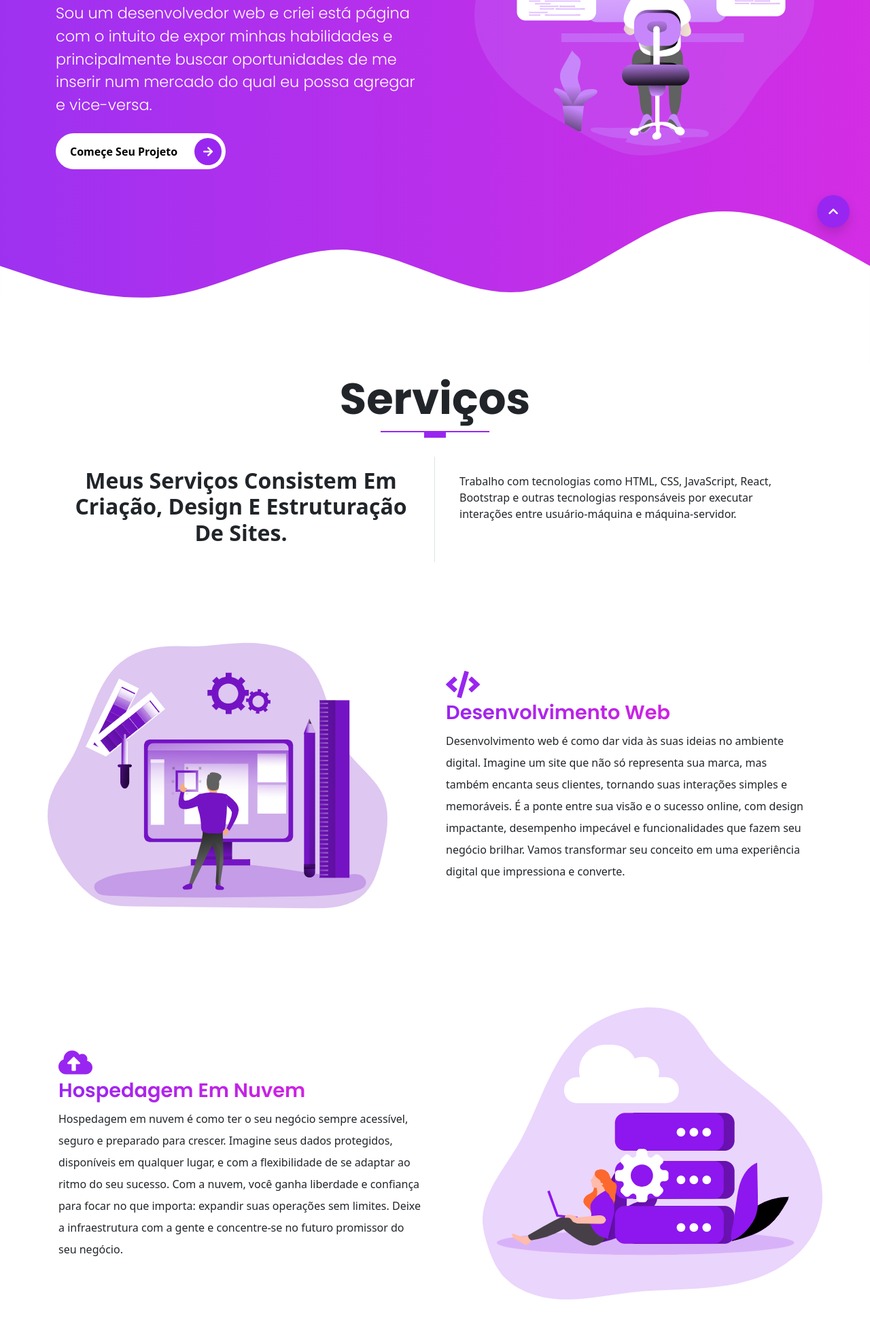
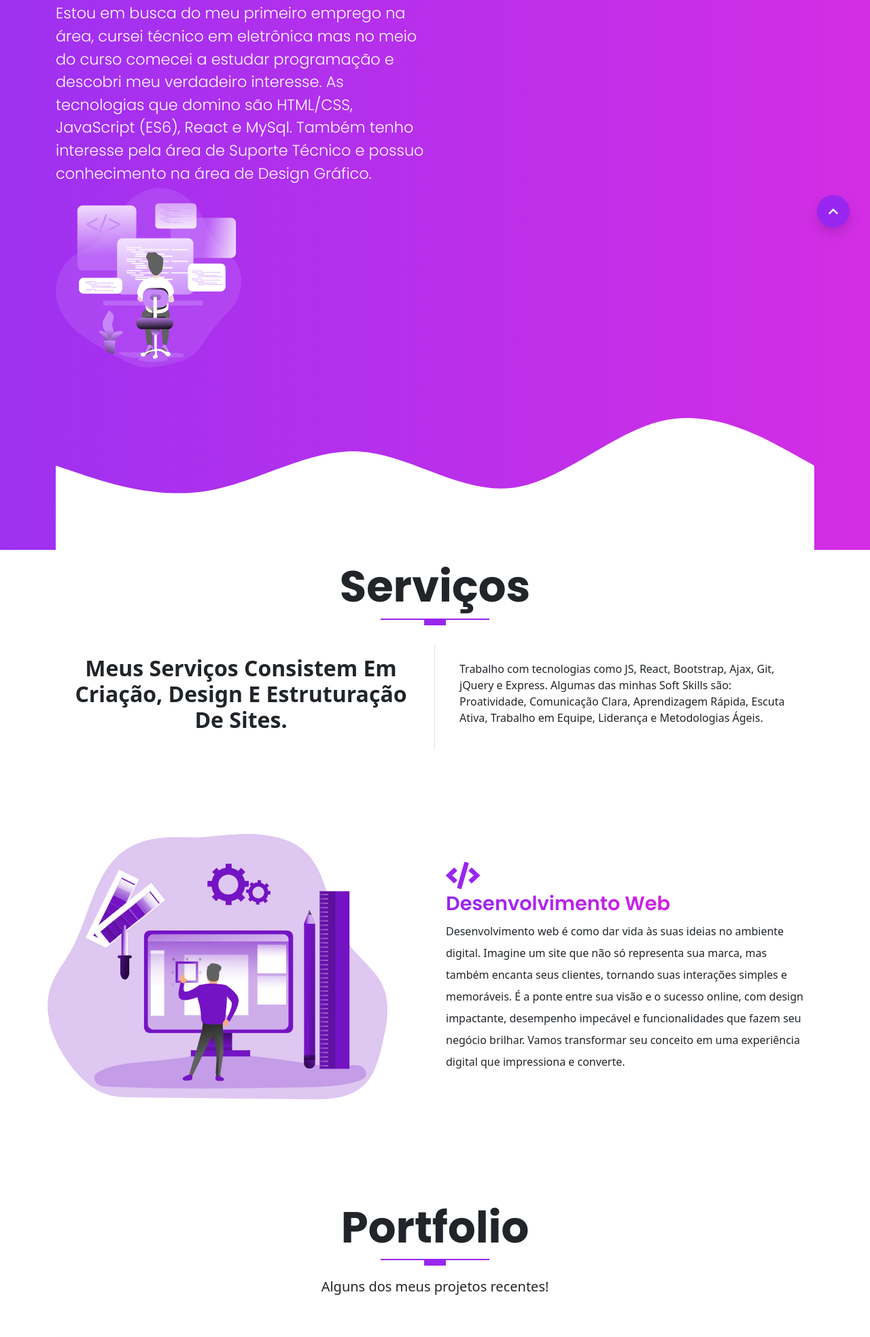
Before and after one commit to prodbyvinx/prodbyvinx.github.io, a website: page index.html in a window 1280 px wide. Shown: the part 435-2402 px from the top of the page at 68% size. Drawn offline with nearby package versions, Linux system fonts and the light colour scheme; files that its build step writes are made by us from their sources.

Commit message:
Update 3

```diff
--- a/index.html
+++ b/index.html
@@ -45,15 +45,11 @@
         <h1 class="display-2">
           <span class="display-2--intro">Olá, me chamo Vinícius</span>
           <span class="display-2--description lh-base">
-            Sou um desenvolvedor web e criei está página com o intuito de expor minhas habilidades
-            e principalmente buscar oportunidades de me inserir num mercado do qual eu possa agregar e vice-versa.
-          </span>
-        </h1>
-        <button type="button" class="rounded-pill btn-rounded">Começe Seu Projeto
-          <span><i class="fas fa-arrow-right"></i></span>
-        </button>
-      </div>
-
+            Estou em busca do meu primeiro emprego na área, cursei técnico em eletrônica mas
+no meio do curso comecei a estudar programação e descobri meu verdadeiro
+interesse. As tecnologias que domino são HTML/CSS, JavaScript (ES6), React e
+MySql. Também tenho interesse pela área de Suporte Técnico e possuo
+conhecimento na área de Design Gráfico.
       <div class="col-md-6 intros text-end">
         <div class="video-box">
           <img src="images/arts/intro-section-illustration.png" alt="video illutration" class="img-fluid">
@@ -83,7 +79,8 @@
       <div class="col-md-6">
         <div class="bg-white p-4 text-start">
           <p class="fw-light">
-            Trabalho com tecnologias como HTML, CSS, JavaScript, React, Bootstrap e outras tecnologias responsáveis por executar interações entre usuário-máquina e máquina-servidor.
+            Trabalho com tecnologias como JS, React, Bootstrap, Ajax, Git, jQuery e Express.
+            Algumas das minhas Soft Skills são: Proatividade, Comunicação Clara, Aprendizagem Rápida, Escuta Ativa, Trabalho em Equipe, Liderança e Metodologias Ágeis.
           </p>
         </div>
       </div>
@@ -107,23 +104,6 @@
         </div>
       </div>
     </div>
-
-    <div class="row">
-      <div class="col-lg-6 col-md-6 col-sm-12 col-xs-12 services mt-4">
-        <div class="services__content">
-          <div class="icon d-block fas fa-cloud-upload-alt"></div>
-          <h3 class="display-3--title mt-1">hospedagem em nuvem</h3>
-          <p class="lh-lg">
-            Hospedagem em nuvem é como ter o seu negócio sempre acessível, seguro e preparado para crescer. Imagine seus dados protegidos, disponíveis em qualquer lugar, e com a flexibilidade de se adaptar ao ritmo do seu sucesso. Com a nuvem, você ganha liberdade e confiança para focar no que importa: expandir suas operações sem limites. Deixe a infraestrutura com a gente e concentre-se no futuro promissor do seu negócio.
-          </p>
-        </div>
-      </div>
-      <div class="col-lg-6 col-md-6 col-sm-12 col-xs-12 services mt-4 text-end">
-        <div class="services__pic">
-          <img src="images/services/service-3.png" alt="cloud hosting illustration" class="img-fluid">
-        </div>
-      </div>
-    </div>
   </div>
 </section>
 
@@ -134,11 +114,11 @@
       <div class="heading-line"></div>
       <p class="lead">Alguns dos meus projetos recentes!</p>
     </div>
-    <!-- ACCORDION CONTENT  -->
+
     <div class="row mt-5">
       <div class="col-md-12">
         <div class="accordion" id="accordionExample">
-          <!-- ACCORDION ITEM 1 -->
+
           <div class="accordion-item shadow mb-3">
             <h2 class="accordion-header" id="headingOne">
               <button class="accordion-button" type="button" data-bs-toggle="collapse" data-bs-target="#collapseOne" aria-expanded="true" aria-controls="collapseOne">
@@ -153,7 +133,7 @@
               </div>
             </div>
           </div>
-             <!-- ACCORDION ITEM 2 -->
+
           <div class="accordion-item shadow mb-3">
             <h2 class="accordion-header" id="headingTwo">
               <button class="accordion-button collapsed" type="button" data-bs-toggle="collapse" data-bs-target="#collapseTwo" aria-expanded="false" aria-controls="collapseTwo">
@@ -168,7 +148,7 @@
               </div>
             </div>
           </div>
-             <!-- ACCORDION ITEM 3 -->
+
           <div class="accordion-item shadow mb-3">
             <h2 class="accordion-header" id="headingThree">
               <button class="accordion-button collapsed" type="button" data-bs-toggle="collapse" data-bs-target="#collapseThree" aria-expanded="false" aria-controls="collapseThree">
@@ -183,7 +163,7 @@
               </div>
             </div>
           </div>
-             <!-- ACCORDION ITEM 4 -->
+
           <div class="accordion-item shadow mb-3">
             <h2 class="accordion-header" id="headingFour">
               <button class="accordion-button collapsed" type="button" data-bs-toggle="collapse" data-bs-target="#collapseFour" aria-expanded="false" aria-controls="collapseFour">
@@ -220,7 +200,7 @@
           <p class="contact-box__info--subtitle">  Seg-Sex 9:00-17:00</p>
         </div>
       </div>
-      <!-- CONTENT FOR EMAIL  -->
+
       <div class="col-md-4 col-lg-4 contact-box pt-1 d-md-block d-lg-flex d-flex">
         <div class="contact-box__icon">
           <svg xmlns="http://www.w3.org/2000/svg" class="icon icon-tabler icon-tabler-mail-opened" viewBox="0 0 24 24" stroke-width="1" fill="none" stroke-linecap="round" stroke-linejoin="round">
@@ -236,7 +216,7 @@
           <p class="contact-box__info--subtitle">E-mail</p>
         </div>
       </div>
-      <!-- CONTENT FOR LOCATION  -->
+
       <div class="col-md-4 col-lg-4 contact-box pt-1 d-md-block d-lg-flex d-flex">
         <div class="contact-box__icon">
           <svg xmlns="http://www.w3.org/2000/svg" class="icon icon-tabler icon-tabler-map-2" viewBox="0 0 24 24" stroke-width="1" fill="none" stroke-linecap="round" stroke-linejoin="round">
@@ -255,27 +235,11 @@
       </div>
     </div>
   </div>
-<!-- BACK TO TOP BUTTON  -->
+
 <a href="#" class="shadow btn-primary rounded-circle back-to-top">
   <i class="fas fa-chevron-up"></i>
 </a>
-
-
-
-
     <script src="assets/vendors/js/glightbox.min.js"></script>
-
-    <script type="text/javascript">
-      const lightbox = GLightbox({
-        'touchNavigation': true,
-        'href': 'https://www.youtube.com/watch?v=J9lS14nM1xg',
-        'type': 'video',
-        'source': 'youtube', //vimeo, youtube or local
-        'width': 900,
-        'autoPlayVideos': 'true',
-});
-
-    </script>
      <script src="assets/js/bootstrap.bundle.min.js"></script>
 </body>
 </html>
```
